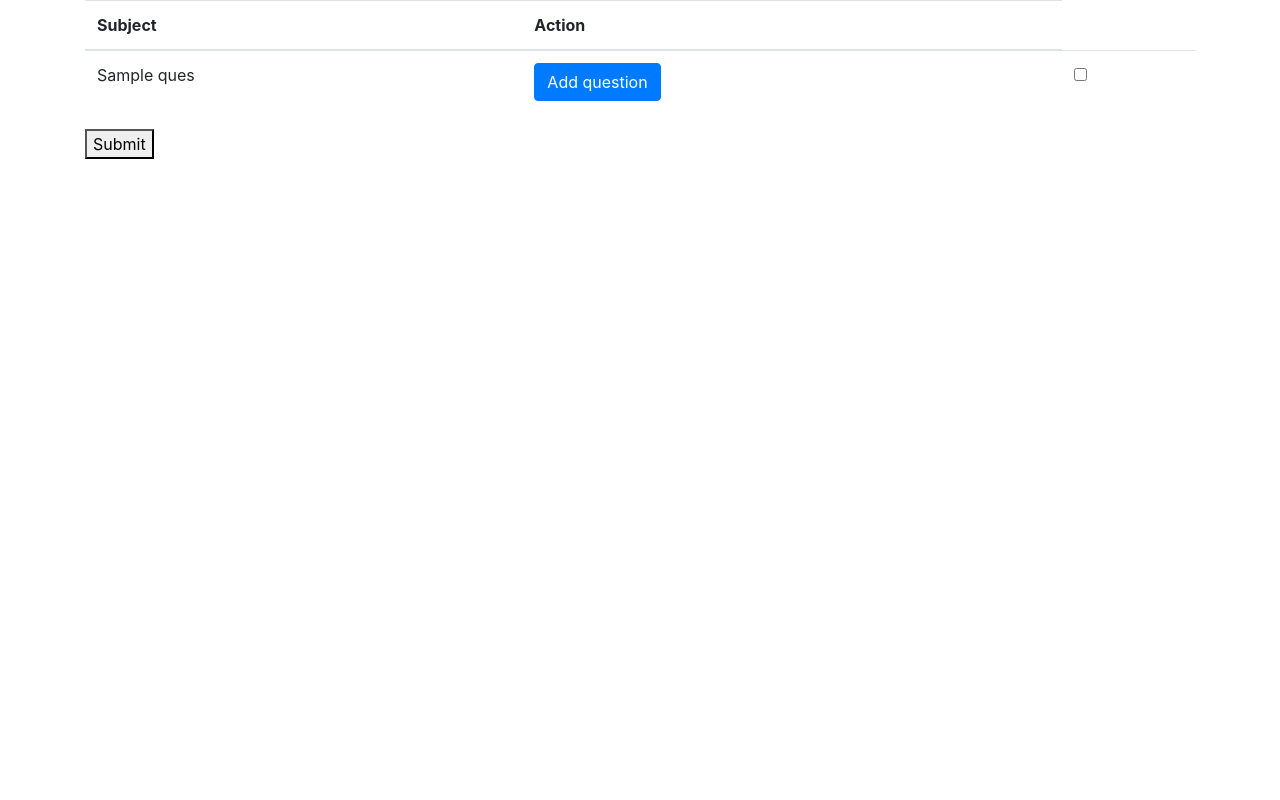
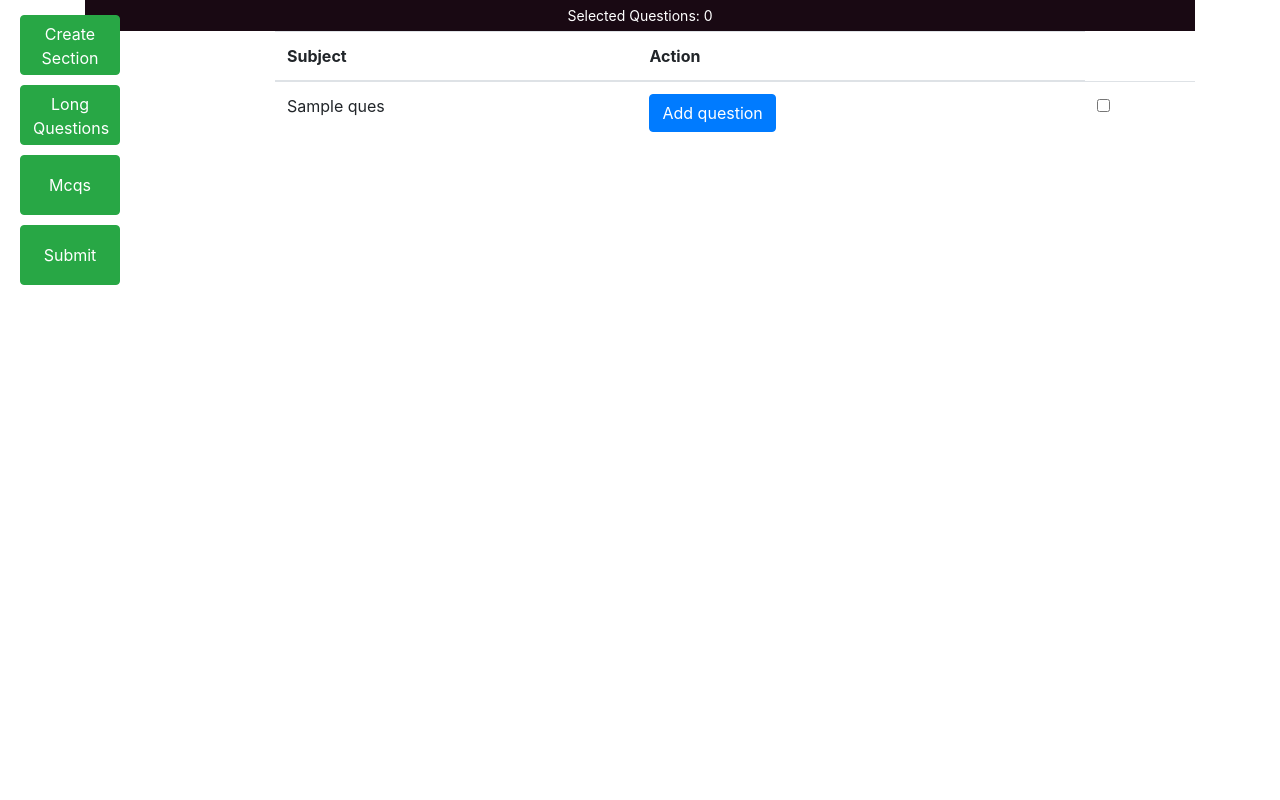
Before and after one commit to ans-naeem/acadmey-system, a Flask app: template TestMakerApril/templates/generatequestions.html in a window 1280 px wide. Run offline with Flask 3, Linux system fonts and the light colour scheme; the template is opened without the code that fills it: most values are stand-ins (such as "Sample title", 1, 10 or a date in 2020); some libraries are stand-ins or nearby versions.

Commit message:
generate question page front end in progress

```diff
--- a/TestMakerApril/templates/generatequestions.html
+++ b/TestMakerApril/templates/generatequestions.html
@@ -15,15 +15,52 @@
             background-color: #f0f0f0; /* Placeholder background color */
             margin: 2px; /* Adjust margin as needed */
             height: 20px; /* Adjust height as needed */
-            width: 33.33%; /* Equal width for three columns */
+            width: 2%; /* Equal width for three columns */
             border-radius: 4px; /* Rounded corners */
+        }
+        #countBar {
+            background-color: #190913; /* Blue color */
+            color: white;
+            padding: 5px 10px;
+            font-size: 14px;
+        }
+        .sidebar {
+            position: fixed;
+			top: 0;
+			left: 0; /* Left aligned */
+			height: 100vh; /* Full height of the viewport */
+			width: 15%; /* Width of the fixed sidebar */
+			background-color: #19223; /* Blue color */
+			color: white;
+			padding: 15px 20px;
+			font-size: 14px;
+			z-index: 1000; /* Ensure count bar is above other content */
+
+        }
+		.sidebar .btn {
+    width: 100px; /* Set a fixed width for the buttons */
+    height:60px;
+	margin-right: 10px; /* Optional: Add margin between the buttons */
+	margin-bottom: 10px;
 }
     </style>
 </head>
 <body>
     <div class="container">
+		<div id="countBar" class="text-center">Selected Questions: 0</div>
         <div class="row">
-            <div class="col-md-12">
+
+            <div class="col-md-2 ">
+                <div class="sidebar ">
+                    <!-- You can add additional buttons or options here -->
+                    <button type="createsection" class="btn btn-success">Create Section</button>
+                    <button type="Longquestion" class="btn btn-success">Long Questions</button>
+                    <button type="mcqs" class="btn btn-success">Mcqs</button>
+
+                    <button type="submit" class="btn btn-success">Submit</button>
+                </div>
+            </div>
+            <div class="col-md-10">
                 <table class="table">
                     <thead>
                         <tr>
@@ -31,7 +68,6 @@
                             <th>Action</th>
                         </tr>
                     </thead>
-					<form action="{{ url_for('index_blueprint.submitquestion') }}" method="POST">
                     <tbody>
                         {% for ques in questions %}
                         <tr>
@@ -40,14 +76,14 @@
                             <td><input type="checkbox" class="questionCheckbox" name="selected_questions[]" value="{{ ques }}"></td>
                         </tr>
                         {% endfor %}
+
                     </tbody>
                 </table>
-						<button type="submit">Submit</button>
-					</form>
-
             </div>
         </div>
     </div>
+
+
 	<script>
     // Since you have multiple checkboxes and buttons, you need to use class instead of id
     // and set up the event listeners for each button
@@ -63,8 +99,16 @@
                 checkbox.checked = true;
                 button.textContent = 'Remove question';
             }
+
+			var selectedQuestions=document.querySelectorAll('.questionCheckbox:checked').length;
+			updateQuestionCountBar(selectedQuestions);
         });
     });
+
+	function updateQuestionCountBar(count){
+		var questionCountBar=document.getElementById('countBar');
+		questionCountBar.textContent='Selected Questions: '+count;
+	}
 </script>
 
 </body>
```
Lines whose indentation alone changed are shown as unchanged.
